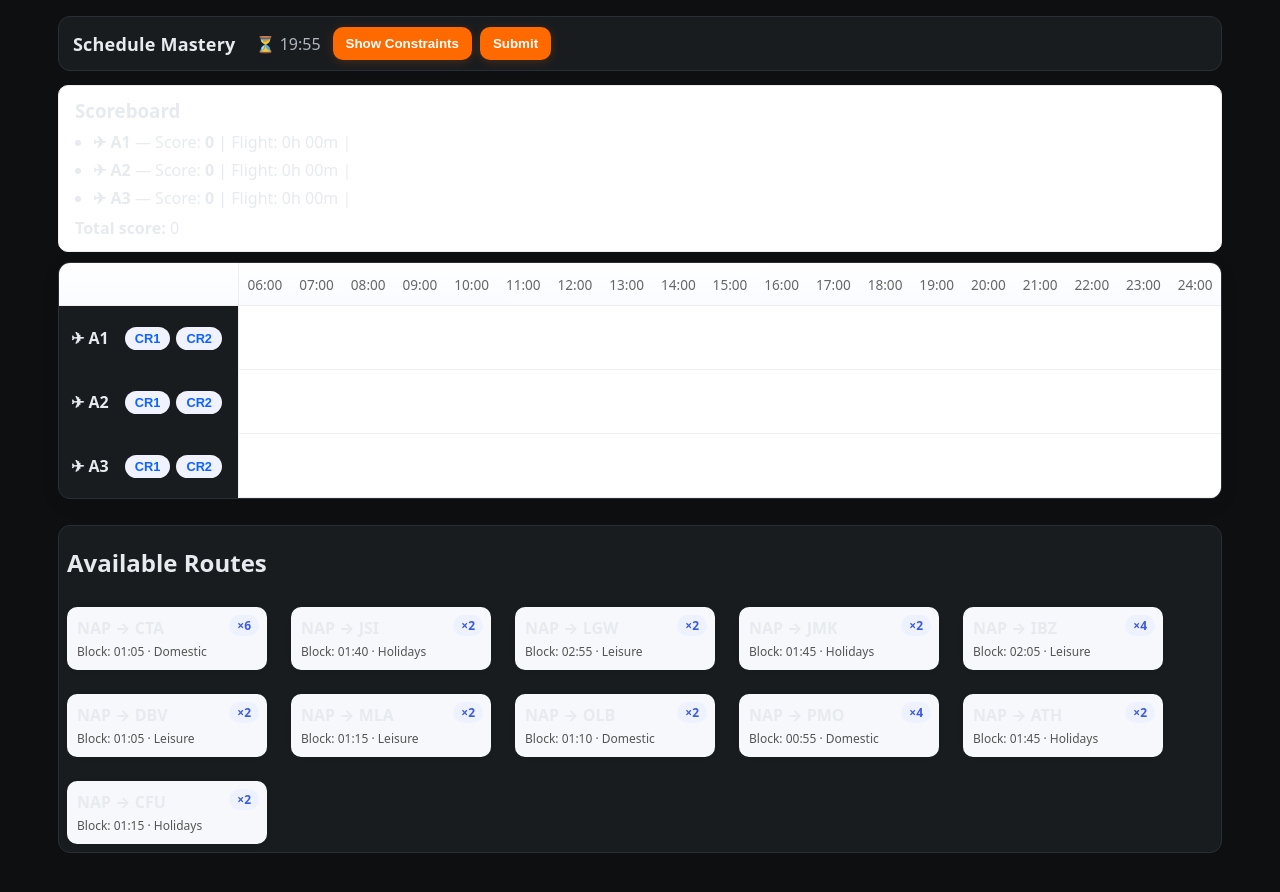
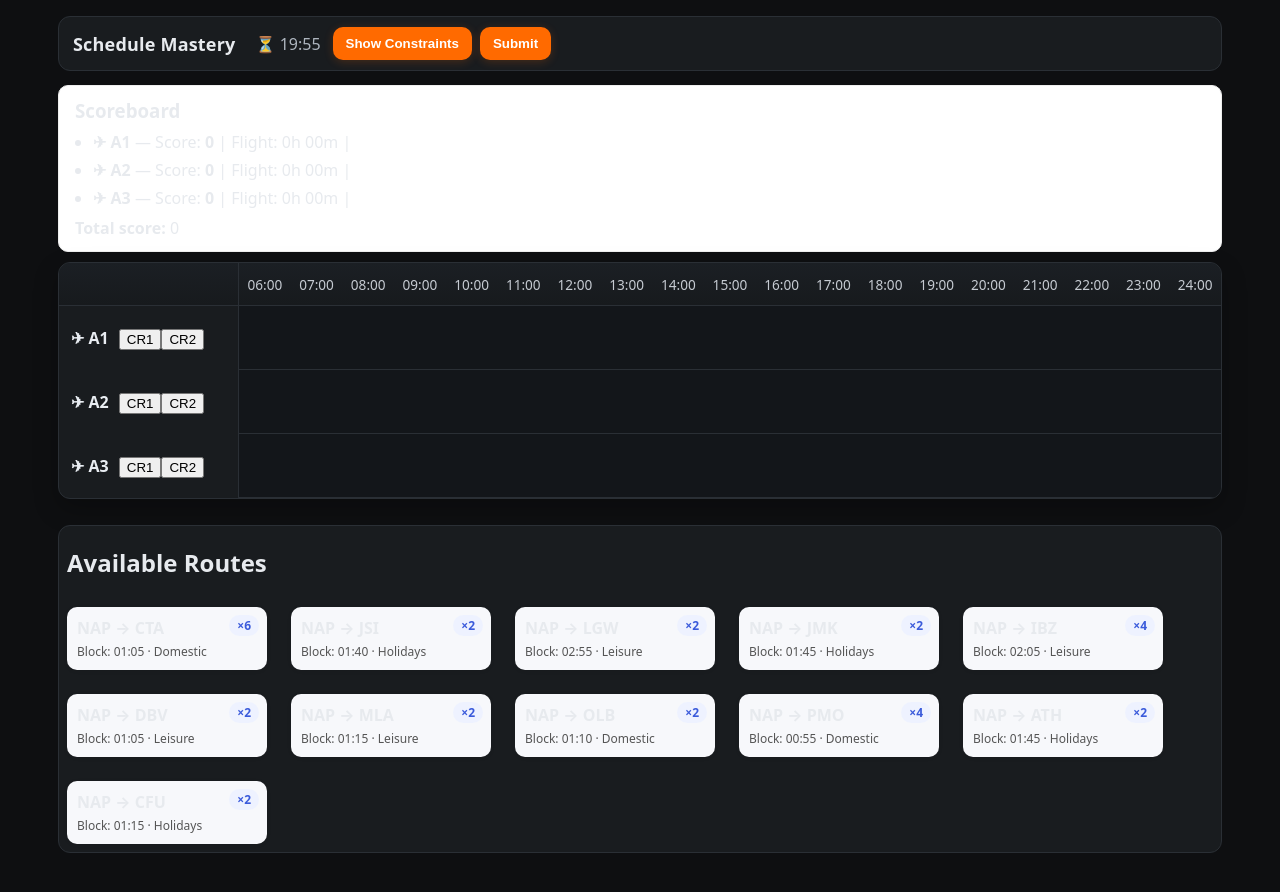
Before and after one commit to aleoliveto/scheduling, a React (Create React App) app: page / in a window 1280 px wide. Shown: the top 892 px of the page. Built offline with nearby package versions, Linux system fonts and the light colour scheme.

Commit message:
Update GanttSchedule.scss

```diff
--- a/src/components/GanttSchedule.scss
+++ b/src/components/GanttSchedule.scss
@@ -1,177 +1,116 @@
-.gantt-container {
-  --row-height: 64px; /* a bit taller to give breathing room */
-  --grid: #e8e8e8;
-  --segment: #0f62fe;
-  --segment-turn: #a8b3bf;
-  --danger: #ff4d4f;
-  --warning: #faad14;
+.gantt-container{
+  --row-height: 64px;
+  --grid: var(--g-grid);
+  --segment: var(--g-seg);
+  --segment-turn: var(--g-turn);
+  --danger: var(--bad);
+  --warning: var(--warn);
 
-  width: 100%;
-  border: 1px solid #ddd;
-  border-radius: 14px;
+  width:100%;
+  border:1px solid var(--line);
+  border-radius:14px;
   overflow: hidden;
-  background: #fff;
-  box-shadow: 0 6px 18px rgba(0,0,0,0.08);
+  background: var(--panel);
+  box-shadow: 0 10px 24px rgba(0,0,0,.25);
 }
 
-.timeline-header {
-  display: grid;
+/* Header */
+.timeline-header{
+  display:grid;
   grid-template-columns: 180px repeat(19, 1fr);
-  position: sticky;
-  top: 0;
-  z-index: 2;
-  background: linear-gradient(180deg, #ffffff, #f9fbff);
-  border-bottom: 1px solid #eee;
+  position: sticky; top:0; z-index:2;
+  background: linear-gradient(180deg, #1b1f24, #171a1d);
+  border-bottom: 1px solid var(--line);
+}
+.aircraft-label-placeholder{ height:42px; border-right:1px solid var(--line); }
+.timeline-hour{
+  height:42px; display:flex; align-items:center; justify-content:center;
+  font-size:.85rem; color:#c6cbd2; position:relative;
+}
+.timeline-hour::after{ content:""; position:absolute; right:0; top:42px; bottom:0; width:1px; background: var(--grid); }
+
+/* Rows */
+.aircraft-row{ display:grid; grid-template-columns: 180px 1fr; min-height:var(--row-height); }
+.aircraft-label{
+  display:flex; align-items:center; gap:10px; padding:0 12px;
+  border-right:1px solid var(--line);
+  color:#e9edf2; font-weight:700; white-space:nowrap;
+}
+.timeline{ position:relative; min-height:var(--row-height); border-bottom:1px solid var(--line); background:#13161a; }
+.timeline.over{ outline:2px dashed rgba(255,106,0,.45); outline-offset:-2px; }
+
+/* Segments */
+.segment{
+  position:absolute; height:40px; top:8px;
+  border-radius:10px; display:flex; align-items:center;
+  padding:0 10px 0 12px; padding-right:80px; gap:10px;
+  box-shadow:0 6px 14px rgba(0,0,0,0.35);
+  user-select:none; -webkit-user-select:none; touch-action:none;
+  transform:translateZ(0); will-change:left,width; z-index:1;
+}
+.segment.outbound{ background: var(--segment); color:#fff; z-index:2; }
+.segment.turnaround{ background: transparent; z-index:0; pointer-events:none; }
+.segment.late{ background: var(--warning); color:#222; z-index:2; }
+.segment.curfew{ background: var(--danger); color:#fff; z-index:2; }
+
+/* turn band under bar */
+.turn-band{
+  position:absolute; left:0; right:0; top:46px; height:8px;
+  background: var(--segment-turn); border-radius:6px; opacity:.85;
 }
 
-.aircraft-label-placeholder { height: 42px; border-right: 1px solid #eee; }
-
-.timeline-hour {
-  height: 42px; display: flex; align-items: center; justify-content: center;
-  font-size: .85rem; color: #666; position: relative;
+/* crew-change marker */
+.segment.crew-change{
+  background: transparent; border: 2px dashed var(--accent);
+  height:24px; top:16px; z-index:4; padding-right:12px; overflow:visible;
 }
-.timeline-hour::after { content:""; position:absolute; right:0; top:42px; bottom:0; width:1px; background: var(--grid); }
-
-.aircraft-row {
-  display: grid; grid-template-columns: 180px 1fr; min-height: var(--row-height);
-}
-.aircraft-label {
-  display:flex; align-items:center; gap:8px; padding:0 12px; border-right:1px solid #eee; font-weight:600; white-space:nowrap;
+.crew-change-chip{
+  position:absolute; left:50%; transform:translate(-50%,-120%);
+  white-space:nowrap; background:#121417; color:var(--accent);
+  border:1px solid var(--accent); padding:2px 8px; border-radius:999px;
+  box-shadow:0 1px 2px rgba(0,0,0,.35); pointer-events:none;
 }
 
-/* (legacy) small orange button – safe to keep */
-.crew-swap-btn {
-  margin-left: 6px; font-size:.75rem; border:0; border-radius:999px; padding:4px 8px;
-  background:#ff6600; color:#fff; cursor:pointer;
-}
-.crew-swap-btn:hover{ opacity:.9; }
-
-/* New: explicit next-crew selector */
-.crew-choice{
-  display:flex; align-items:center; gap:6px; margin-left: 8px; font-size:.8rem;
-}
-.crew-choice button{
-  border:0; border-radius:999px; padding:4px 8px; background:#f0f3ff; color:#0f62fe; cursor:pointer;
-}
-.crew-choice button:hover{ background:#e4e9ff; }
-
-.timeline { position:relative; min-height:var(--row-height); border-bottom:1px solid #f0f0f0; background:#fff; }
-.timeline.over { outline:2px dashed rgba(255,102,0,.5); outline-offset:-2px; }
-
-/* segments */
-.segment {
-  position:absolute; height:40px; top:8px; border-radius:10px; display:flex; align-items:center;
-  padding:0 10px 0 12px; padding-right:80px; gap:10px;
-  box-shadow:0 4px 10px rgba(0,0,0,0.1);
-  user-select:none; -webkit-user-select:none; touch-action:none;
-  transform:translateZ(0); will-change:left, width; z-index:1; /* base z for flights */
-}
-
-.segment.outbound { background: var(--segment); color:#fff; z-index:2; }
-.segment.turnaround { background: transparent; z-index:0; pointer-events:none; }
-.segment.late { background: var(--warning); color:#222; z-index:2; }
-.segment.curfew { background: var(--danger); color:#fff; z-index:2; }
-
-/* thin turnaround band positioned below flights */
-.turn-band{
-  position:absolute;
-  left:0; right:0;
-  top:46px;           /* sits under the 40px flight bars (8px top + 40px + a little gap) */
-  height:8px;
-  background: var(--segment-turn);
-  border-radius:6px;
-  opacity:.85;
-}
-
-/* crew-change chip on dashed mini segment */
-.segment.crew-change{
-  background: transparent;
-  border: 2px dashed #ff6600;
-  height: 24px;
-  top: 16px;
-  z-index: 4;
-  padding-right: 12px;
-  overflow: visible; /* let chip overflow tiny marker */
-}
-.crew-change-chip{
-  position: absolute;
-  left: 50%;
-  transform: translate(-50%, -120%);  /* center above marker */
-  white-space: nowrap;                 /* prevent wrapping */
-  background: #fff;
-  color: #ff6600;
-  border: 1px solid #ff6600;
-  padding: 2px 8px;
-  border-radius: 999px;
-  box-shadow: 0 1px 2px rgba(0,0,0,0.08);
-  pointer-events: none;                /* never blocks drag */
-}
-
-/* text, controls */
+/* text + controls */
 .seg-label{
   display:block; flex:1; min-width:0; overflow:hidden; white-space:nowrap; text-overflow:ellipsis;
-  font-size: clamp(.68rem, 1.2vw, .88rem); font-weight:600;
+  font-size: clamp(.68rem, 1.2vw, .88rem); font-weight:700;
 }
-
 .start-select.start-pill{
   position:absolute; right:42px; top:50%; transform:translateY(-50%);
   height:24px; line-height:24px; padding:0 6px; font-size:.78rem;
-  border-radius:999px; background:#fff; border:1px solid rgba(255,255,255,0.6);
-  box-shadow:0 1px 2px rgba(0,0,0,0.12);
+  border-radius:999px; background:#0f1216; color:#e6ebf2;
+  border:1px solid #39414a; box-shadow:0 1px 2px rgba(0,0,0,.5);
 }
-
 .delete-btn{
   position:absolute; right:6px; top:50%; transform:translateY(-50%);
-  border:0; border-radius:8px; background:rgba(0,0,0,0.65); color:#fff; padding:2px 8px; cursor:pointer; z-index:3;
+  border:0; border-radius:8px; background:rgba(0,0,0,.65); color:#fff;
+  padding:2px 8px; cursor:pointer; z-index:3;
 }
-.delete-btn:hover{ background:rgba(0,0,0,0.8); }
+.delete-btn:hover{ background:rgba(0,0,0,.82); }
 
-/* outbound-only badge (kept small, left side so it never collides with controls) */
+/* crew badge */
 .crew-badge{
   position:absolute; left:8px; top:4px;
   padding:2px 6px; font-size:.7rem; border-radius:999px;
-  background: rgba(255,255,255,0.25); color:#fff; backdrop-filter: blur(2px);
+  background: rgba(255,255,255,0.18); color:#fff; backdrop-filter: blur(2px);
 }
 
-/* compact on narrow screens */
-@media (max-width: 1100px){
+/* compact */
+@media (max-width:1100px){
   .segment{ height:36px; top:6px; padding-right:72px; }
   .turn-band{ top:44px; }
-  .timeline-hour{ font-size:.72rem; }
-  .gantt-container{ --row-height: 60px; }
+  .timeline-hour{ font-size:.74rem; }
+  .gantt-container{ --row-height:60px; }
   .start-select.start-pill{ height:22px; font-size:.74rem; }
 }
 
-/* ---- Ghost preview styles ---- */
+/* ghost preview */
 .segment.preview{
-  pointer-events: none;
-  opacity: .28;                 /* light “shadow” look */
-  box-shadow: none;
-  border: 2px dashed rgba(15,98,254,.55);
-  background: rgba(15,98,254,.25);
-  z-index: 5;                   /* above grid */
+  pointer-events:none; opacity:.28; box-shadow:none;
+  border:2px dashed rgba(43,108,255,.6);
+  background: rgba(43,108,255,.22); z-index:5;
 }
-.segment.turnaround.preview{
-  border: 0;
-  background: transparent;
-}
-.turn-band.preview{
-  opacity: .5;
-}
-.segment.preview.invalid{
-  border-color: #ff4d4f;
-  background: rgba(255,77,79,.2);
-}
-/* toggle pills */
-.crew-toggle{
-  display:flex; align-items:center; gap:6px; margin-left:8px;
-}
-.crew-toggle button{
-  border:0; border-radius:999px; padding:4px 10px;
-  background:#f0f3ff; color:#0f62fe; cursor:pointer; font-weight:600; font-size:.8rem;
-}
-.crew-toggle button.active{ background:#0f62fe; color:#fff; }
-.crew-toggle button:hover{ filter: brightness(0.97); }
-
-/* make Safari/iPad keep the drag */
-.timeline { touch-action: none; }
+.segment.turnaround.preview{ border:0; background:transparent; }
+.turn-band.preview{ opacity:.5; }
+.segment.preview.invalid{ border-color: var(--bad); background: rgba(255,77,79,.22); }
```
